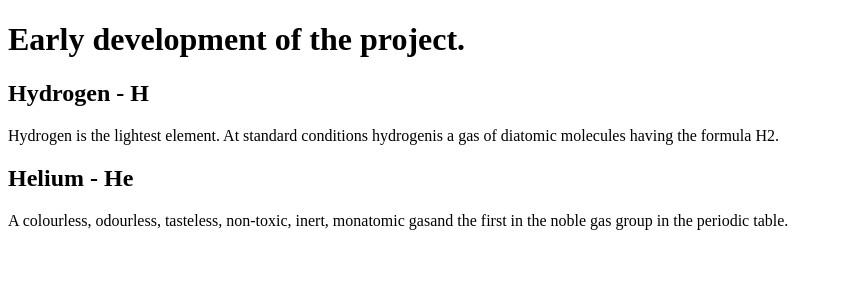
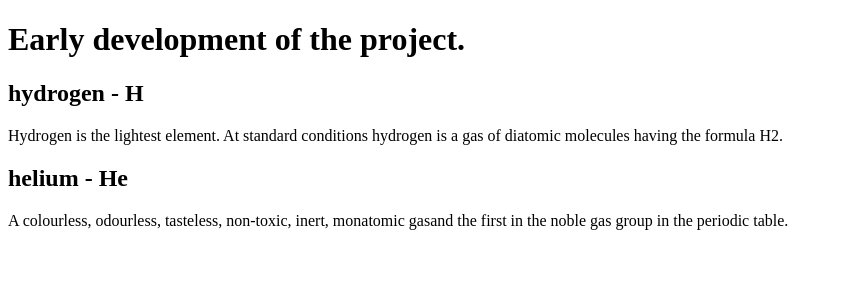
Before and after one commit to EKrionasLamprou/periodic-datatable, an Angular app in the folder periodic-datatable/: page / in a window 1280 px wide. Shown: the top 300 px of the page, without its empty margins (0-843 px from the left). Built offline with nearby package versions, Linux system fonts and the light colour scheme.

Commit message:
Added Classification property on chemicalElement.

```diff
--- a/periodic-datatable/src/app/chemicalElement/chemical-element.service.ts
+++ b/periodic-datatable/src/app/chemicalElement/chemical-element.service.ts
@@ -1,5 +1,5 @@
 import { Injectable } from '@angular/core';
-import { ChemicalElement } from './chemicalElement';
+import { ChemicalElement, Classification } from './chemicalElement';
 
 /**
  * A service for getting chemical elements.
@@ -11,32 +11,37 @@ export class ChemicalElementService {
 
   constructor() { }
 
-  // TO DO: Move elements list to a Json file.
   /**
    * A list of all known chemical elements.
    */
   elements: ChemicalElement[] = [
     {
       atomicNumber: 1,
-      name: 'Hydrogen',
+      name: 'hydrogen',
       symbol: 'H',
-      description: 'Hydrogen is the lightest element. At standard conditions hydrogen' +
+      description: 'Hydrogen is the lightest element. At standard conditions hydrogen ' +
                    'is a gas of diatomic molecules having the formula H2.',
+      classification: Classification.Nonmetal,
       atomicMass: 1.00784,
       density: 0.08988,
       meltingPoint: 13.99,
       boilingPoint: 20.271,
+      group: 1,
+      period: 1,
     },
     {
       atomicNumber: 2,
-      name: 'Helium',
+      name: 'helium',
       symbol: 'He',
       description: 'A colourless, odourless, tasteless, non-toxic, inert, monatomic gas' +
                    'and the first in the noble gas group in the periodic table.',
+      classification: Classification.Nonmetal,
       atomicMass: 4.002602,
       density: 0.1786,
       meltingPoint: 0.95,
       boilingPoint: 4.222,
+      group: 18,
+      period: 1,
     }
   ]
 
--- a/periodic-datatable/src/app/chemicalElement/chemicalElement.ts
+++ b/periodic-datatable/src/app/chemicalElement/chemicalElement.ts
@@ -1,3 +1,16 @@
+/**
+ *  Represents a classification of the chemical elements, based on their metallic properties.
+ */
+export enum Classification {
+    /** A type of chemical element that generally lacks a predominance of metallic properties. */
+    Nonmetal,
+    /** A type of chemical element which has a preponderance of properties in between,
+     * or that are a mixture of, those of metals and nonmetals. */
+    Metaloid,
+    /** A type of chemical element that has a predominance of metallic properties. */
+    Metal,
+}
+
 /**
  *  Represents a chemical element that describes its chemical properties and
  *  its place in the periodic table.
@@ -12,6 +25,8 @@ export interface ChemicalElement {
     symbol: string
     /** A brief description of the element's properties. */
     description: string
+    /** Represents a classification of the chemical elements, based on their metallic properties. */
+    classification: Classification
 
     /** The mass of the element's atom in dalton (u).*/
     atomicMass: number
@@ -24,7 +39,8 @@ export interface ChemicalElement {
      * state from liquid to gas at standard pressure. */
     boilingPoint: number
 
-    //TO DO:
-    //group
-    //period
+    /** The column in the periodic table this element belongs to. */
+    group: number
+    /** The row in the periodic table this element belongs to. */
+    period: number
 }
```
